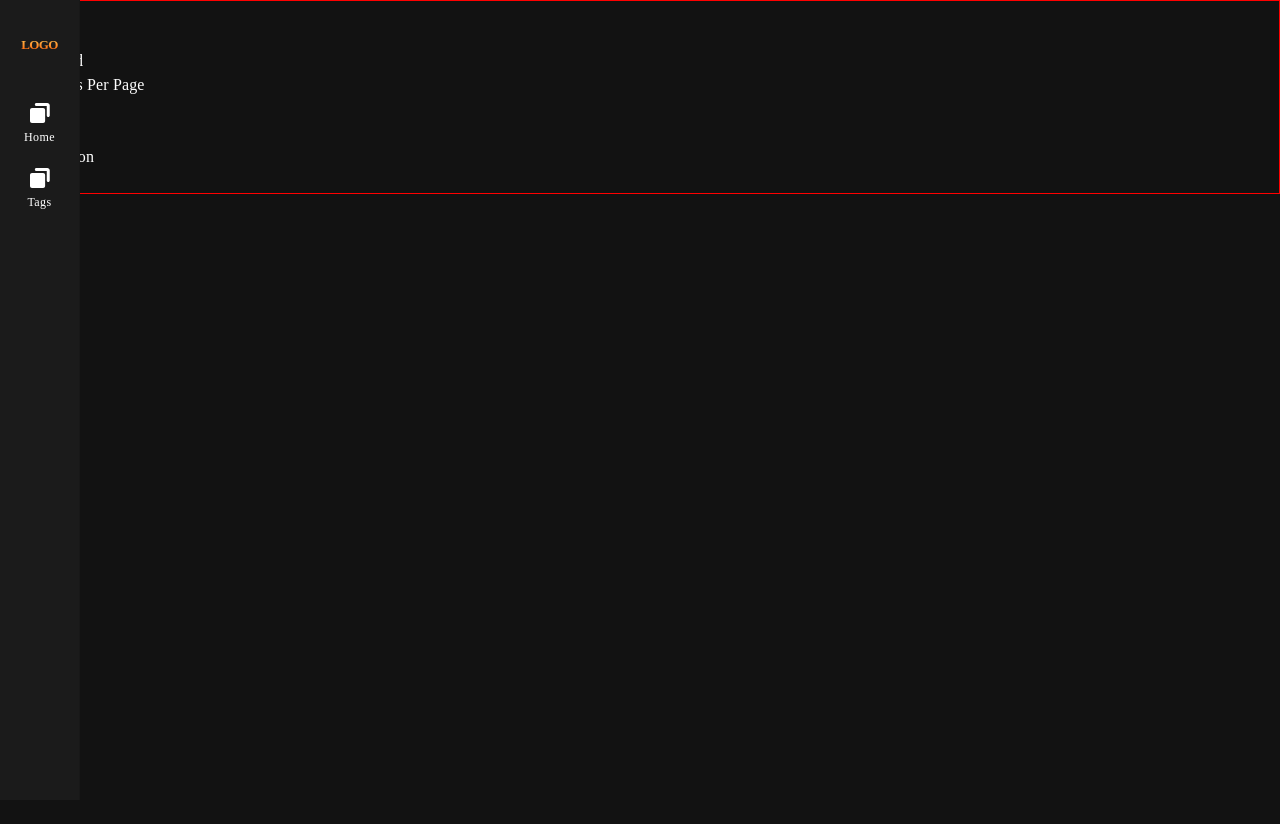
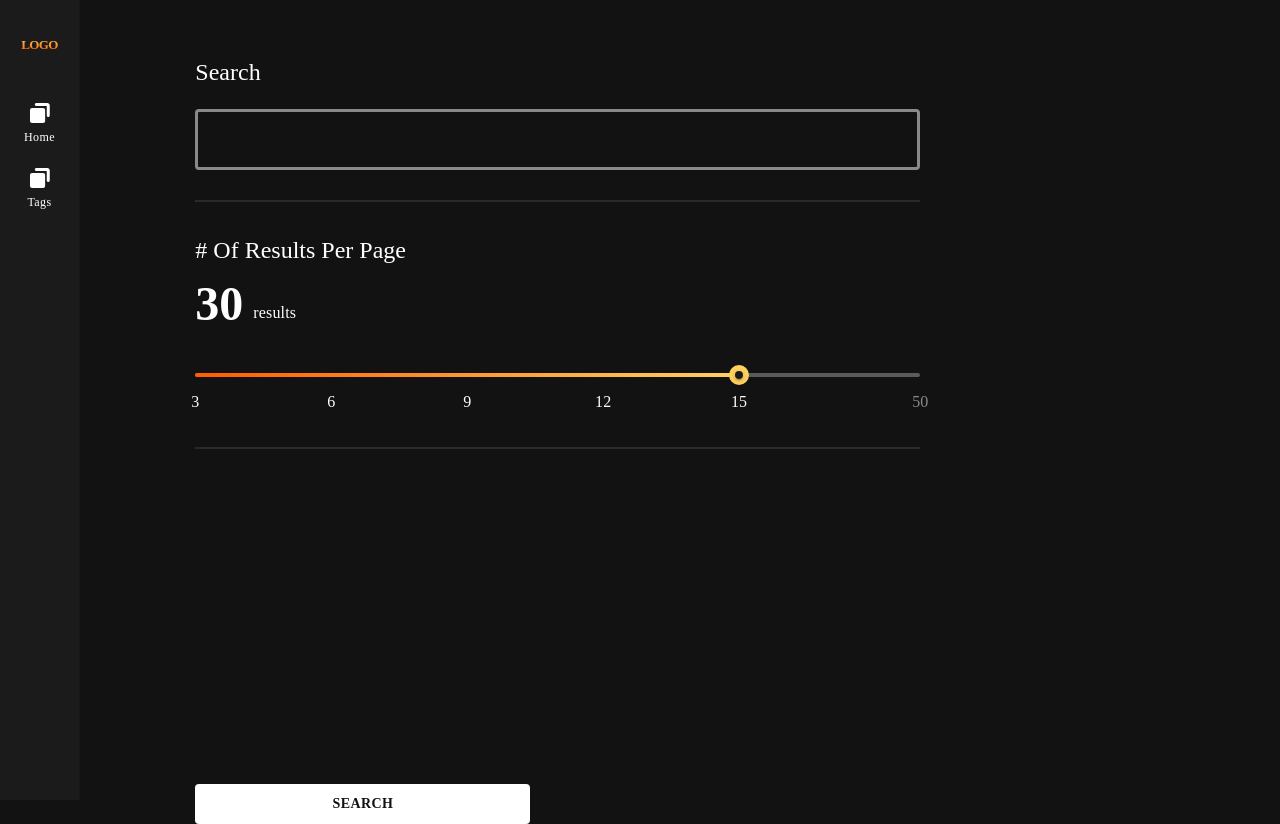
Before and after one commit to owlran/fatbull, a React (Create React App) app: page / in a window 1280 px wide. Before the commit the page ends 800 px from the top, so only its background shows below. Built offline with nearby package versions, Linux system fonts and the light colour scheme.

Commit message:
index ui prototype

```diff
--- a/src/pages/Home/index.tsx
+++ b/src/pages/Home/index.tsx
@@ -1,18 +1,96 @@
-import { Box } from "@mui/material";
+import { SyntheticEvent, useState } from "react";
+import { Divider, Box, Typography } from "@mui/material";
 
 import Navigator from "./components/Navigator";
+import TextField from "../../components/TextField";
+import Slider from "../../components/Slider";
+import Button from "../../components/Button";
+
+const marks = [
+  { value: 3, label: "3" },
+  { value: 6, label: "6" },
+  { value: 9, label: "9" },
+  { value: 12, label: "12" },
+  { value: 15, label: "15" },
+  { value: 19, label: "50" },
+];
+
+const dividerSx = {
+  backgroundColor: "common.white",
+  border: "1px solid",
+  marginTop: "30px",
+  borderColor: "common.white",
+  opacity: 0.1,
+};
 
 const Home = () => {
+  const [sliderIndex, setSliderIndex] = useState(4);
+  const sliderInfo = marks[sliderIndex] ?? {};
+
+  const handleSlider = (e: Event | SyntheticEvent, val: number | number[]) => {
+    const index = marks.findIndex(({ value }) => value === val);
+    setSliderIndex(index);
+  };
+
   return (
-    <Box sx={{ color: "#fff", border: "1px solid red" }}>
-      <Box>Logo</Box>
-      <Box>Search</Box>
-      <Box>Search Field</Box>
-      <Box># Of Results Per Page</Box>
-      <Box>30 result</Box>
-      <Box>Slider</Box>
-      <Box>Search Button</Box>
+    <Box
+      sx={{
+        color: "#fff",
+        display: "flex",
+        gap: "130px",
+      }}
+    >
       <Navigator />
+      <Box sx={{ marginTop: "54px", width: "725px" }}>
+        <Typography variant="h5">Search</Typography>
+        <Box sx={{ marginTop: "20px" }}>
+          <TextField fullWidth />
+        </Box>
+        <Divider
+          sx={{
+            ...dividerSx,
+          }}
+        />
+        <Box sx={{ marginTop: "30px" }}>
+          <Typography variant="h5"># of results per page</Typography>
+        </Box>
+        <Box sx={{ display: "flex", gap: "10px" }}>
+          <Typography
+            variant="h3"
+            sx={{
+              fontWeight: 700,
+            }}
+          >
+            30
+          </Typography>
+          <Typography
+            variant="subtitle1"
+            sx={{ alignSelf: "flex-end", marginBottom: "15px" }}
+          >
+            results
+          </Typography>
+        </Box>
+        <Box sx={{ marginTop: "20px" }}>
+          <Slider
+            min={marks?.[0]?.value}
+            max={marks?.[marks.length - 1]?.value}
+            step={null}
+            value={sliderInfo?.value}
+            marks={marks}
+            onChange={handleSlider}
+          />
+        </Box>
+        <Divider
+          sx={{
+            ...dividerSx,
+          }}
+        />
+        <Box sx={{ marginTop: "335px" }}>
+          <Button>
+            <Typography variant="button">Search</Typography>
+          </Button>
+        </Box>
+      </Box>
     </Box>
   );
 };
```
